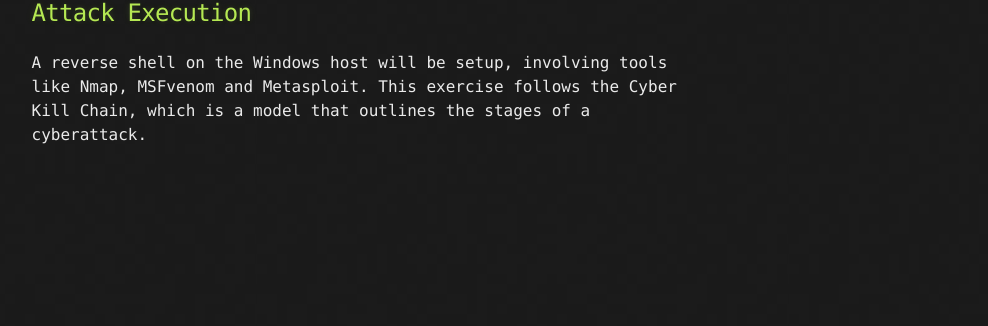
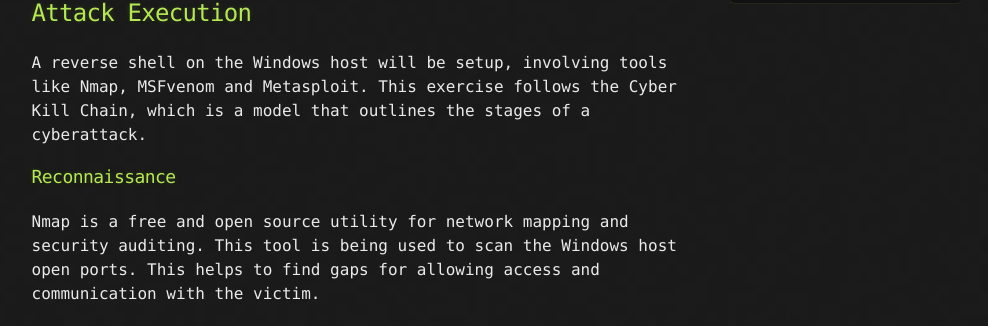
Before and after one commit to jisumov/jisumov.github.io, a Jekyll site: the page built from projects/40-2-labs/you-give-hr-a-bad-pdf.md, in a window 1280 px wide and 900 px high, scrolled down 35669 px, cut to the strip 574-900 px from the top of the window. Shown: the whole strip, without its empty margins (276-1264 px from the left). Built offline with Jekyll 4.4.1, drawn with Linux system fonts in a browser that asks for light colours; nearby versions of some CDN libraries; our own code applies the rules of GitHub Pages for plain Markdown files; before the commit the page ends 36410 px from its top, so only the background shows below that.

Commit message:
feat: add nmap section

```diff
--- a/projects/40-2-labs/you-give-hr-a-bad-pdf.md
+++ b/projects/40-2-labs/you-give-hr-a-bad-pdf.md
@@ -482,3 +482,6 @@ To minimize security risks, the network must be segmented and isolated from the
 
 ## Attack Execution
 A reverse shell on the Windows host will be setup, involving tools like Nmap, MSFvenom and Metasploit. This exercise follows the Cyber Kill Chain, which is a model that outlines the stages of a cyberattack.
+
+### Reconnaissance
+Nmap is a free and open source utility for network mapping and security auditing. This tool is being used to scan the Windows host open ports. This helps to find gaps for allowing access and communication with the victim.
```
